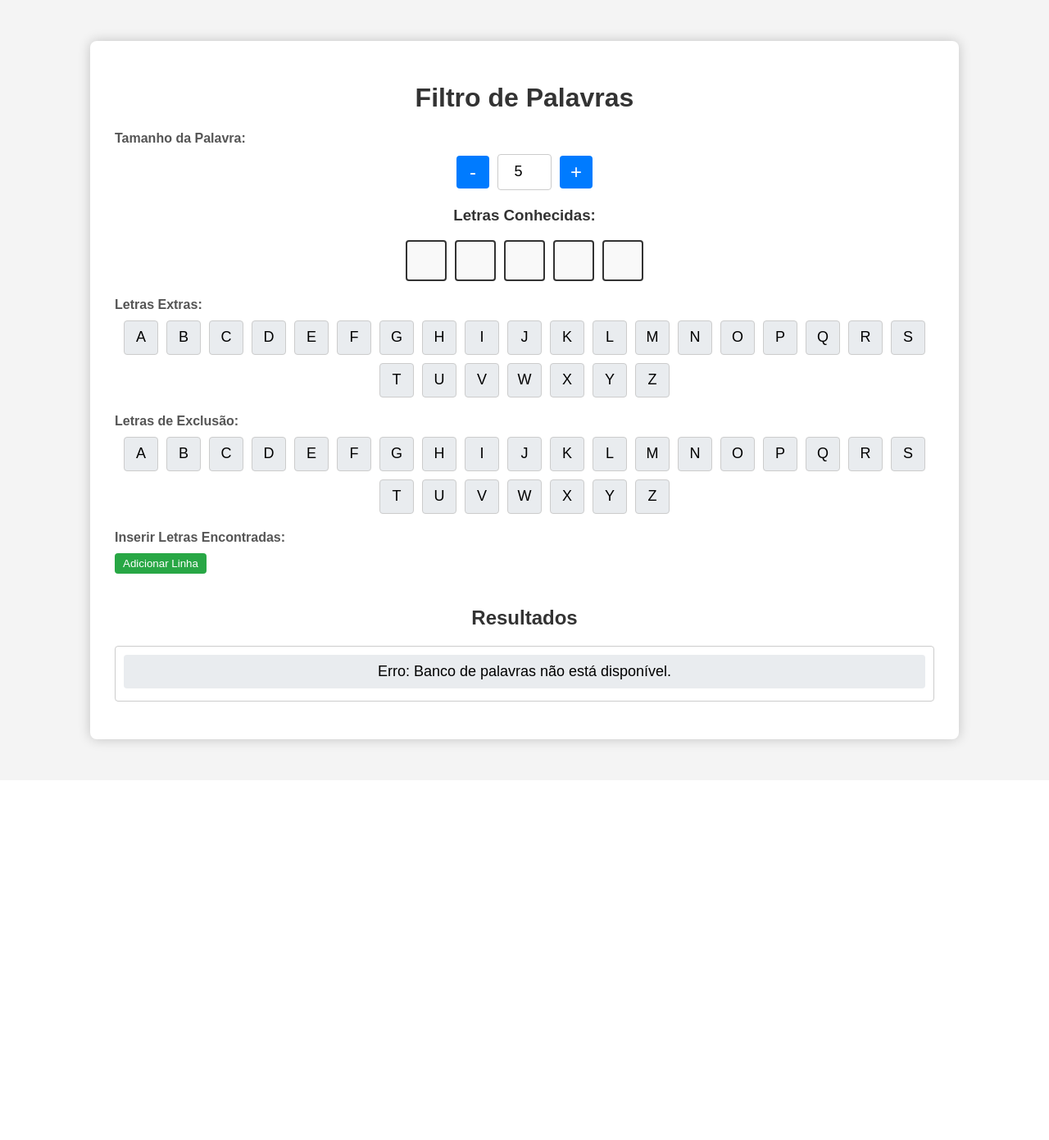
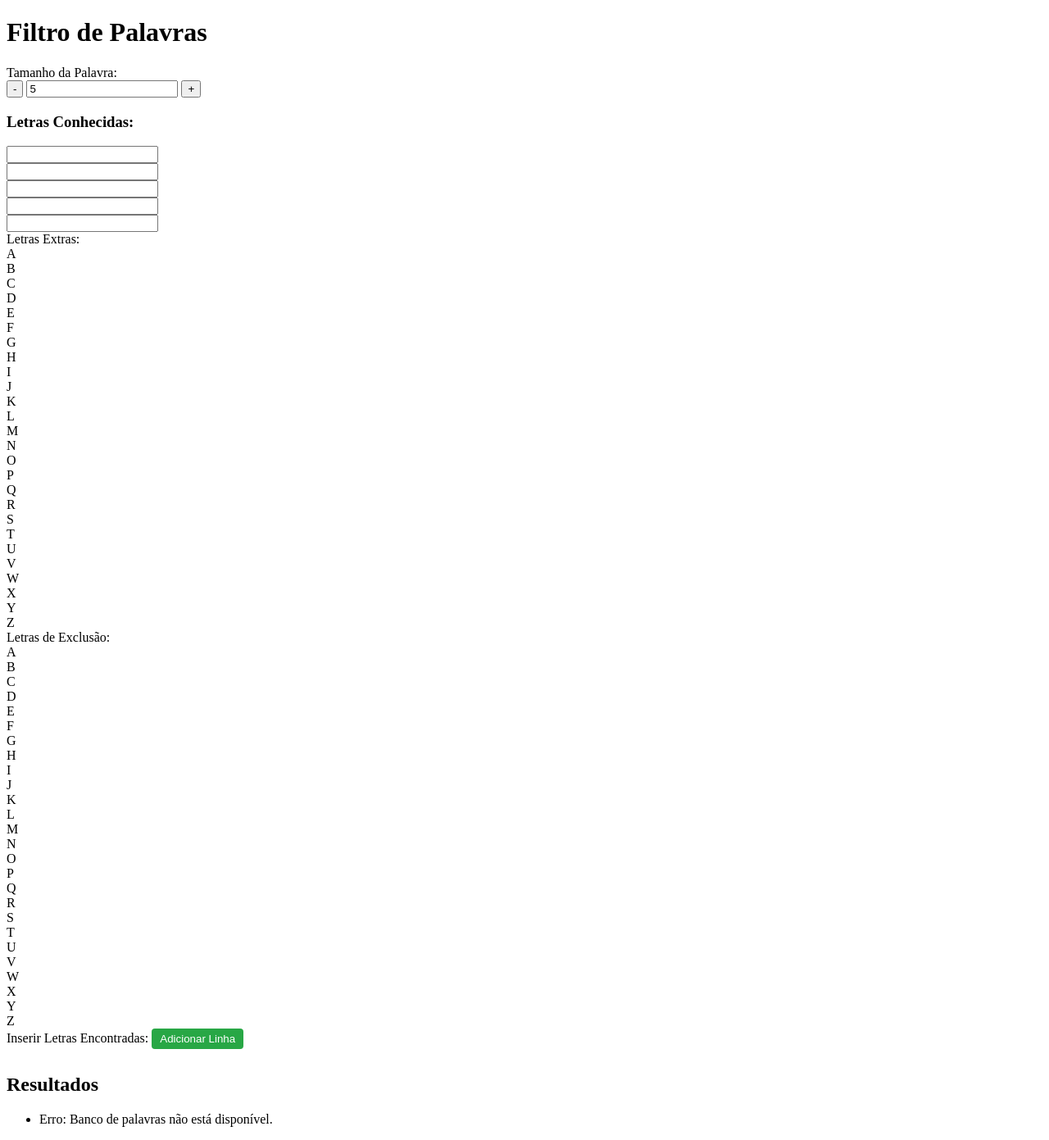
Before and after one commit to LuanFaedo/caca_palavras_binance, a Flask app: page / in a window 1280 px wide. Shown: the whole page at 82% size. Before the commit the page ends 915 px from the top, so only its background shows below. Run offline with Flask 3, Linux system fonts and the light colour scheme.

Commit message:
Adicionando novas mudan

```diff
--- a/static/css/styles.css
+++ b/static/css/styles.css
@@ -1,134 +1,3 @@
-body {
-    font-family: Arial, sans-serif;
-    background-color: #f4f4f4;
-    margin: 0;
-    padding: 0;
-}
-
-.container {
-    width: 90%;
-    max-width: 1000px;
-    margin: 50px auto;
-    background: #fff;
-    padding: 30px;
-    box-shadow: 0 0 15px rgba(0,0,0,0.2);
-    border-radius: 8px;
-}
-
-h1, h2, h3 {
-    text-align: center;
-    color: #333;
-}
-
-.form-group {
-    margin-bottom: 20px;
-}
-
-label {
-    display: block;
-    margin-bottom: 10px;
-    color: #555;
-    font-weight: bold;
-}
-
-.input-spinner {
-    display: flex;
-    align-items: center;
-    justify-content: center;
-}
-
-.input-spinner button {
-    width: 40px;
-    height: 40px;
-    background-color: #007bff;
-    color: #fff;
-    border: none;
-    border-radius: 4px;
-    font-size: 24px;
-    cursor: pointer;
-    transition: background 0.3s ease;
-}
-
-.input-spinner button:hover {
-    background-color: #0069d9;
-}
-
-.input-spinner input[type="number"] {
-    width: 60px;
-    height: 40px;
-    text-align: center;
-    font-size: 18px;
-    border: 1px solid #ccc;
-    border-radius: 4px;
-    margin: 0 10px;
-}
-
-#letras-posicionadas-container {
-    margin-bottom: 20px;
-}
-
-.letras-posicionadas-list {
-    display: flex;
-    gap: 10px;
-    justify-content: center;
-    flex-wrap: wrap;
-    margin-top: 10px;
-}
-
-.letras-posicionadas-item {
-    width: 50px;
-    height: 50px;
-}
-
-.letras-posicionadas-item input[type="text"] {
-    width: 100%;
-    height: 100%;
-    text-align: center;
-    font-size: 24px;
-    text-transform: uppercase;
-    border: 2px solid #333;
-    border-radius: 4px;
-    box-sizing: border-box;
-    background-color: #f9f9f9;
-    transition: border-color 0.3s ease, background-color 0.3s ease;
-}
-
-.letras-posicionadas-item input[type="text"]:focus {
-    border-color: #007bff;
-    background-color: #e9f5ff;
-}
-
-#teclado-virtual-extras,
-#teclado-virtual-exclusao {
-    display: flex;
-    flex-wrap: wrap;
-    gap: 10px;
-    justify-content: center;
-    margin-top: 10px;
-}
-
-.tecla {
-    width: 40px;
-    height: 40px;
-    background-color: #e9ecef;
-    border: 1px solid #ccc;
-    border-radius: 4px;
-    display: flex;
-    align-items: center;
-    justify-content: center;
-    cursor: pointer;
-    user-select: none;
-    transition: background-color 0.3s ease, border-color 0.3s ease;
-    font-size: 18px;
-    text-transform: uppercase;
-}
-
-.tecla.selected {
-    background-color: #007bff;
-    color: #fff;
-    border-color: #007bff;
-}
-
 .form-group button#adicionar-letras-encontradas {
     padding: 5px 10px;
     background-color: #28a745;
@@ -173,26 +42,3 @@
     border-color: #007bff;
     background-color: #e9f5ff;
 }
-
-#resultado {
-    margin-top: 30px;
-}
-
-#palavras-list {
-    list-style-type: none;
-    padding: 0;
-    max-height: 300px;
-    overflow-y: auto;
-    border: 1px solid #ccc;
-    border-radius: 4px;
-    padding: 10px;
-}
-
-#palavras-list li {
-    background: #e9ecef;
-    margin-bottom: 5px;
-    padding: 10px;
-    border-radius: 4px;
-    text-align: center;
-    font-size: 18px;
-}
```
